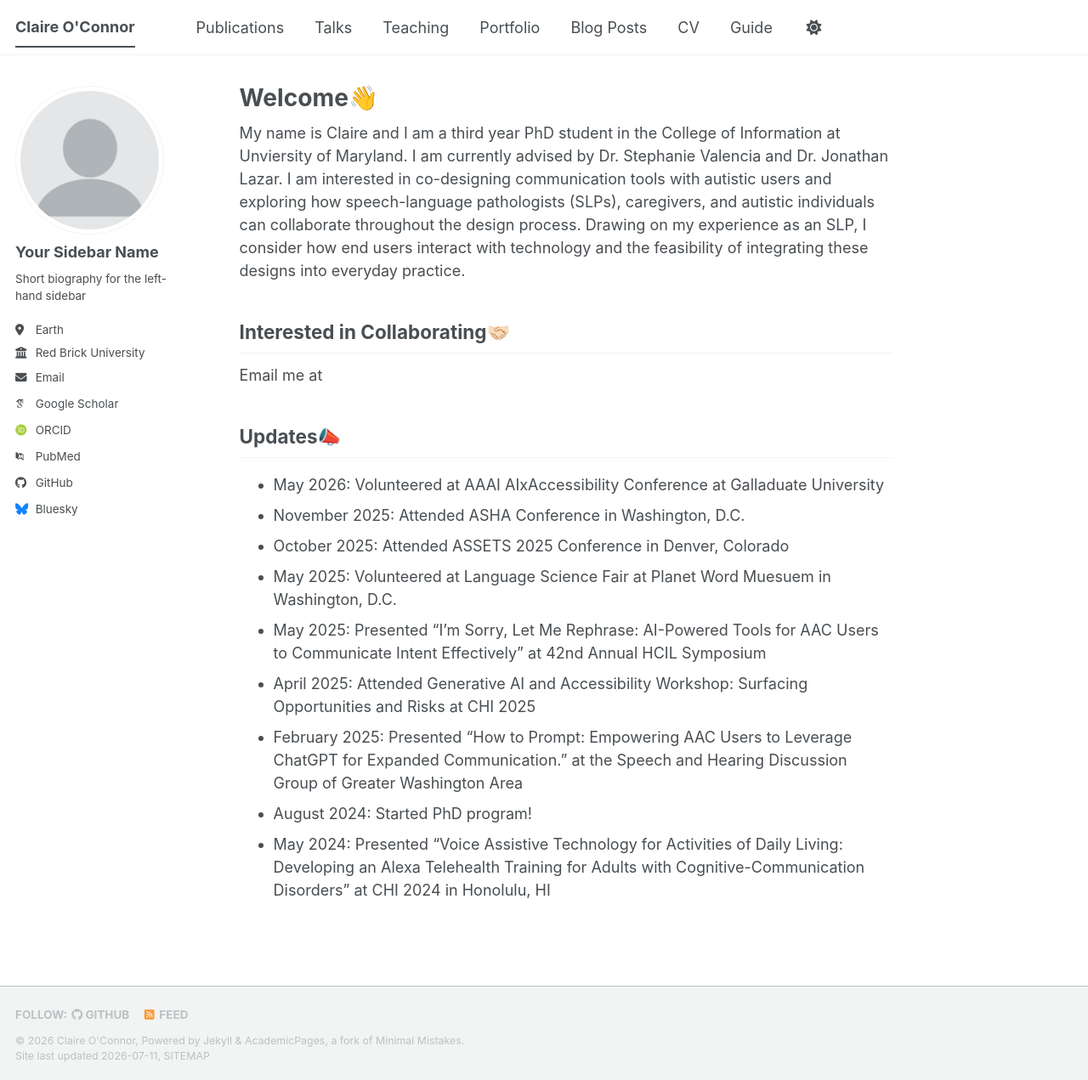
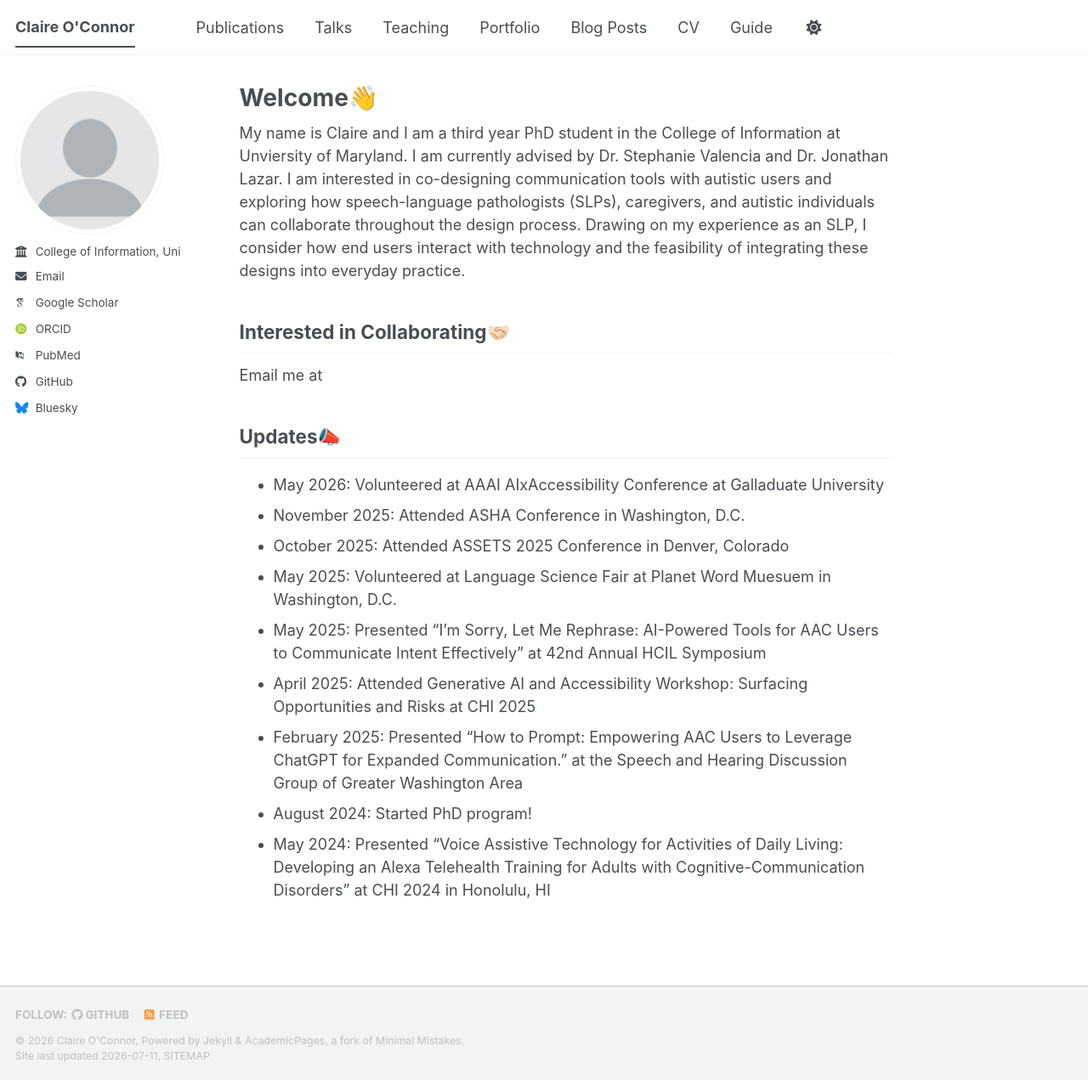
Before and after one commit to claireoconnor612/personalwebsite, a Jekyll site: the page built from _pages/about.md, in a window 1280 px wide and 1271 px high. Shown: the whole window at 85% size. Built offline with Jekyll 4.4.1, drawn with Linux system fonts in a browser that asks for light colours; some web fonts are replaced; a script bundle is joined from its source files by our own code; library files that are not in the unit come from our copies.

Commit message:
Modify author details for sidebar
Updated author information in _config.yml.

```diff
--- a/_config.yml
+++ b/_config.yml
@@ -21,13 +21,8 @@ repository               : "claireoconnor612.github.io"
 author:
   # Biographic information
   avatar           : "profile.png"
-  name             : "Your Sidebar Name"
-  pronouns         : # example: "she/her"
-  bio              : "Short biography for the left-hand sidebar"
-  location         : "Earth"
-  employer         : "Red Brick University"
-  uri              : # URL
-  email            : "none@example.org"
+  employer         : "College of Information, University of Maryland"
+  email            : "coconno5@umd.edu"
 
   # Academic websites
   academia         : # URL
```
